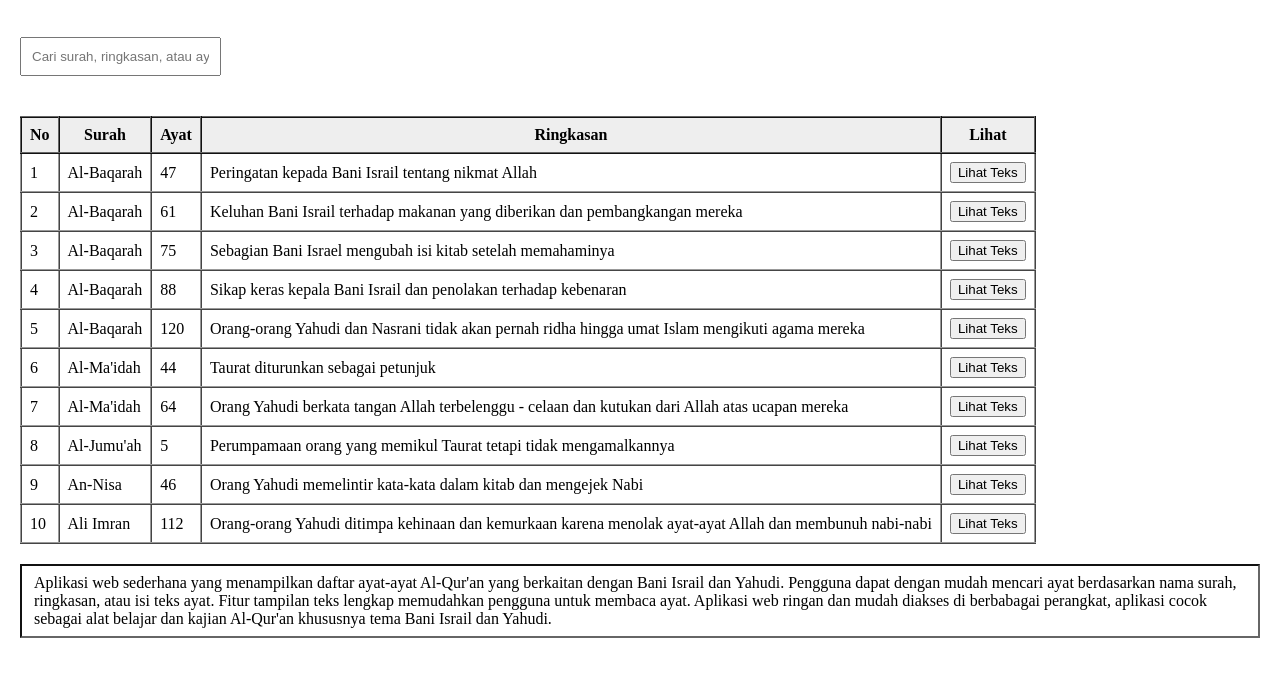
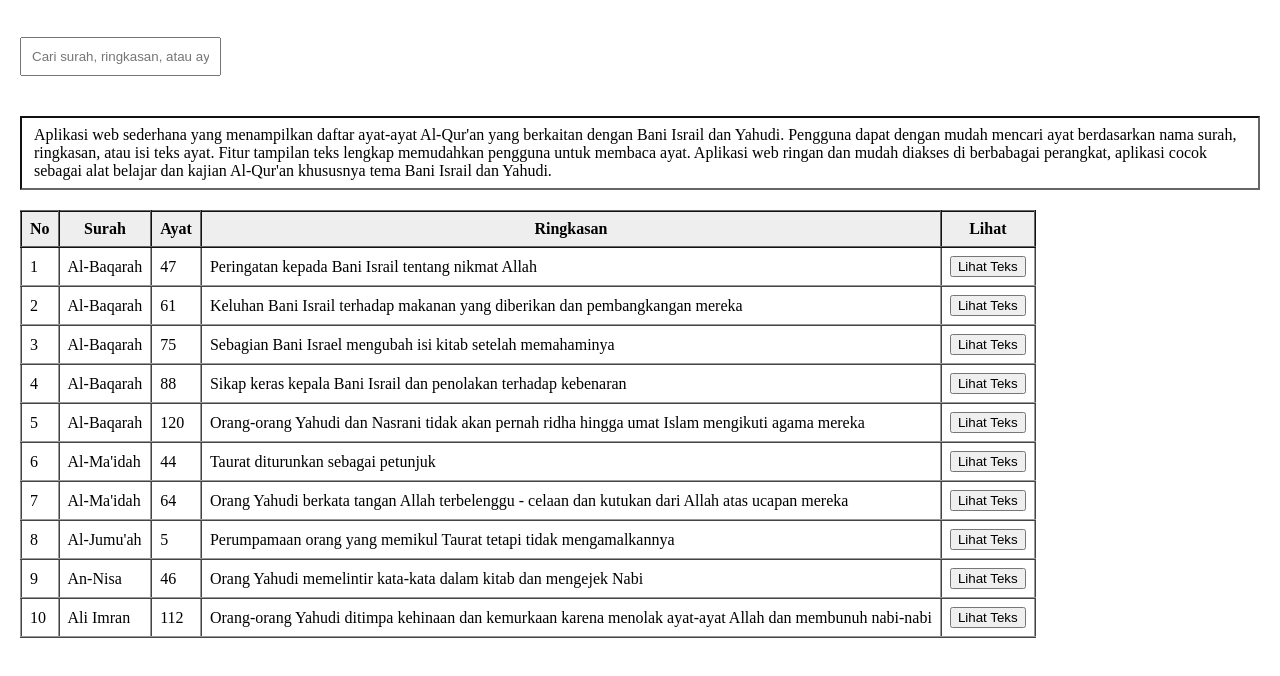
Before and after one commit to aflacake/index-ayat-bani-israel-dan-yahudi, a plain HTML site: page index.html in a window 1280 px wide. Shown: the part 60-736 px from the top of the page. Drawn offline with Linux system fonts and the light colour scheme.

Commit message:
Pembaruan untuk tampilan
Kerangka _dummy prototype_ awal pengembangan index html. Melingkupi segala perubahan, tata letak untuk tabel dan deskripsi diubah.

```diff
--- a/index.html
+++ b/index.html
@@ -6,9 +6,13 @@
     <title>Index Ayat tentang Bani Israil dan Yahudi</title>
 </head>
 <body>
-    <h1>Index Ayat Al-Qur'an: Yahudi dan Bani Israil</h1>
+    <div id="pencarian">
+        <h1>Index Ayat Al-Qur'an: Yahudi dan Bani Israil</h1>
 
-    <input type="text" id="inputCari" placeholder="Cari surah, ringkasan, atau ayat..." onkeyup="cariAyat()" />
+        <input type="text" id="inputCari" placeholder="Cari surah, ringkasan, atau ayat..." onkeyup="cariAyat()" />
+
+        <p id="deskripsi"></p>
+    </div>
 
     <table id="judulTabelAyat" border="1">
         <thead>
@@ -26,7 +30,6 @@
 
     <div id="ayatTeksPenuh"></div>
 
-    <p id="deskripsi"></p>
 
     <!-- skrip -->
     <script src="script.js"></script>
```
